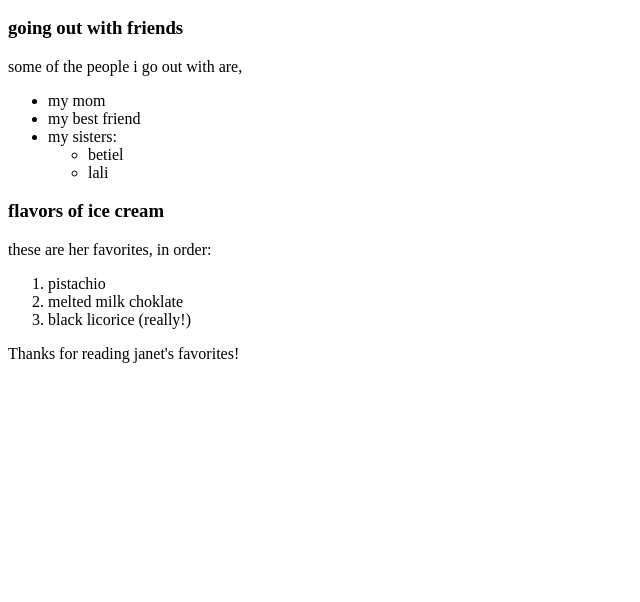
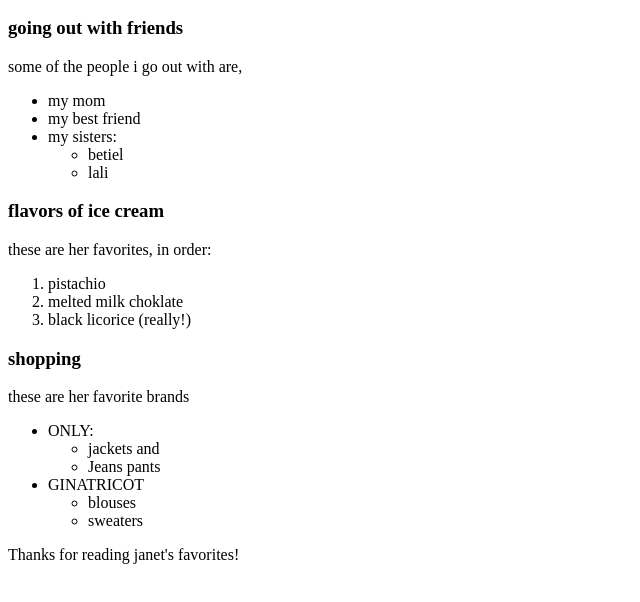
Before and after one commit to semariah/my-first-webpage, a plain HTML site: page favorite-things.html in a window 1280 px wide. Shown: the part 110-712 px from the top of the page, without its empty margins (0-640 px from the left). Drawn offline with Linux system fonts and the light colour scheme.

Commit message:
add web page with favorite things

```diff
--- a/favorite-things.html
+++ b/favorite-things.html
@@ -27,8 +27,24 @@
       <li>black licorice (really!)</li>
     </ol>
 
+
+    <h3>shopping</h3>
+    <p> these are her favorite brands</p>
+    <ul>
+      <li>ONLY:
+        <ul>
+          <li>jackets and</li>
+          <li>Jeans pants</li>
+        </ul>
+      </li>
+      <li>GINATRICOT
+        <ul>
+          <li>blouses</li>
+          <li>sweaters</li>
+        </ul>
+      </li>
+    </ul>
     <p> Thanks for reading janet's favorites!</p>
-
   </body>
 
 </html>
```
